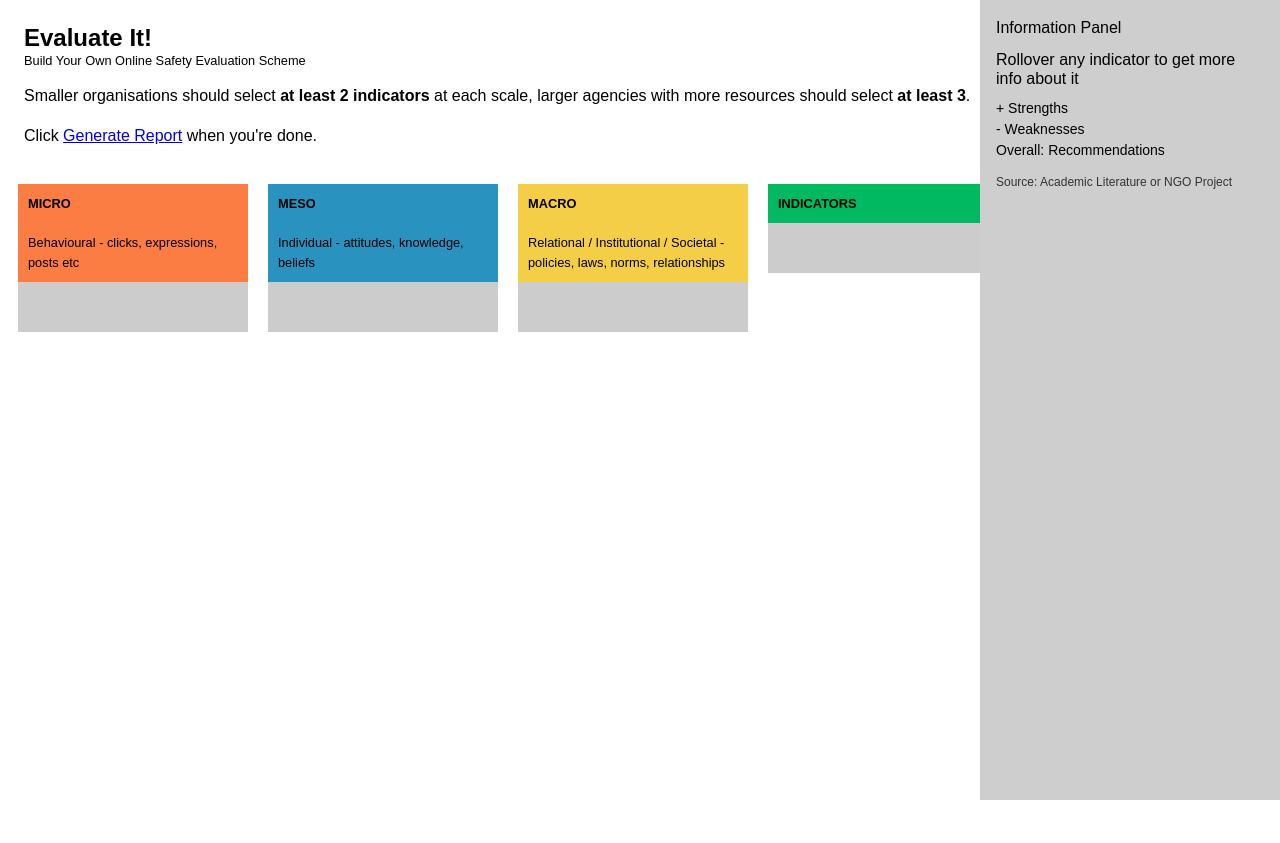
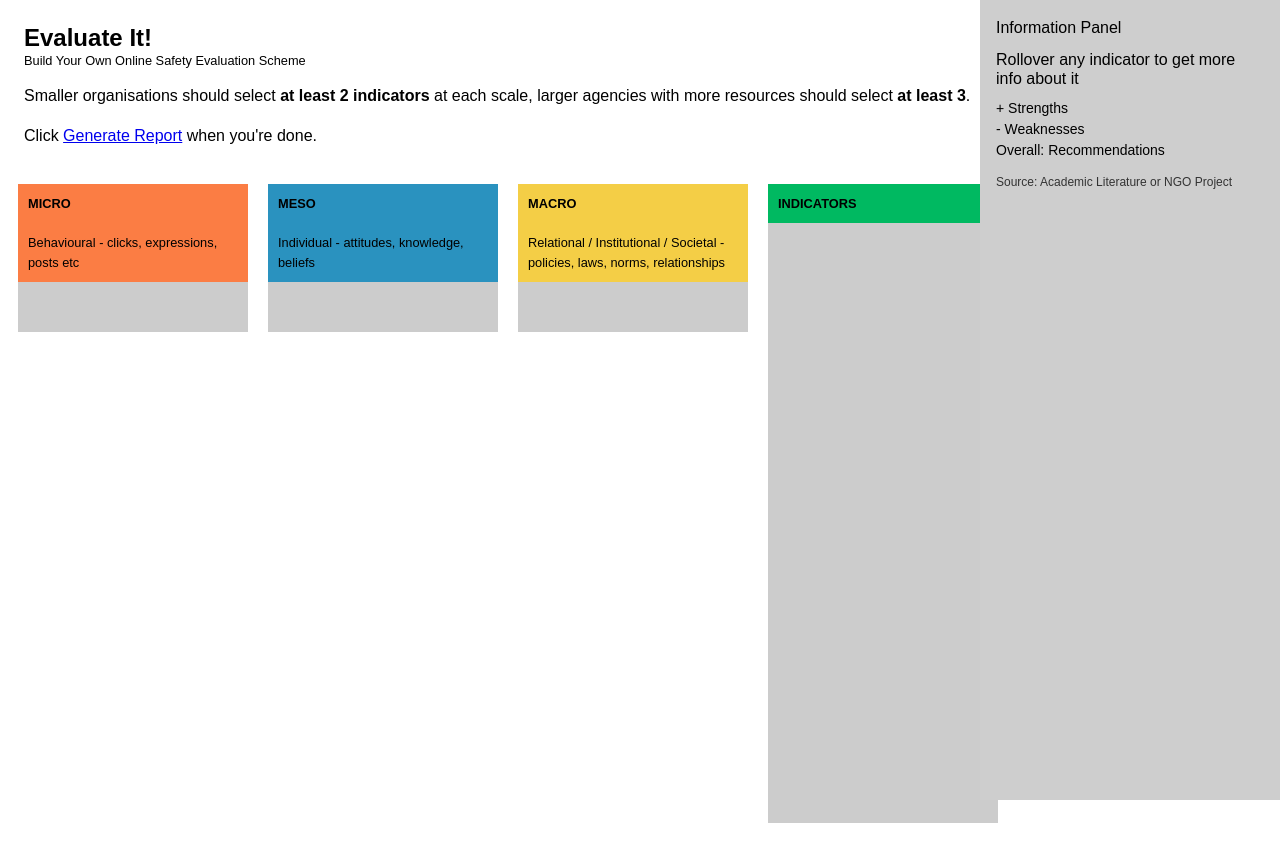
Before and after one commit to lukemunn/evaluate, a plain HTML site: page index.html in a window 1280 px wide. Before the commit the page ends 800 px from the top, so only its background shows below. Drawn offline with Linux system fonts and the light colour scheme; a script that the page names is missing.

Commit message:
Add scroll

```diff
--- a/index.html
+++ b/index.html
@@ -74,7 +74,7 @@
 
 			</span>
 			<div class="drag-options" id="options4"></div>
-			<ul class="drag-inner-list" id="4">
+			<ul class="drag-inner-list" id="drag-4">
 				<!-- <li class="drag-item micro">
 					<h4>Scale of School Aggression</h4>
 					<span class="desc">"aggressive behaviors toward peers in the school context in the past 12 months"</span>
--- a/style.css
+++ b/style.css
@@ -296,3 +296,8 @@ ul {
   background-color: #cccccc;
   display: none;
 }
+
+ul.drag-inner-list#drag-4 {
+  height: 600px;
+  overflow: scroll;
+}
```
